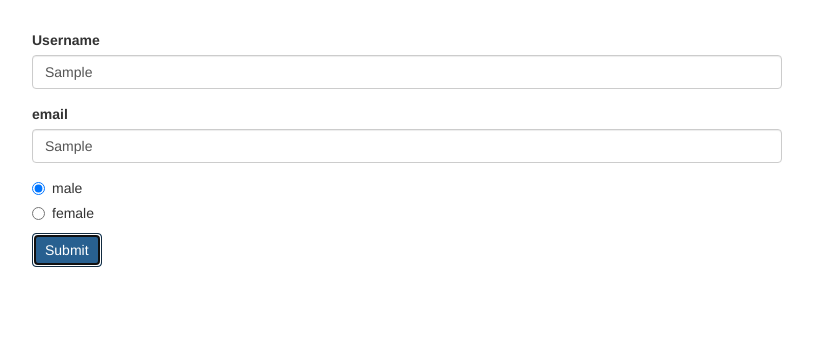
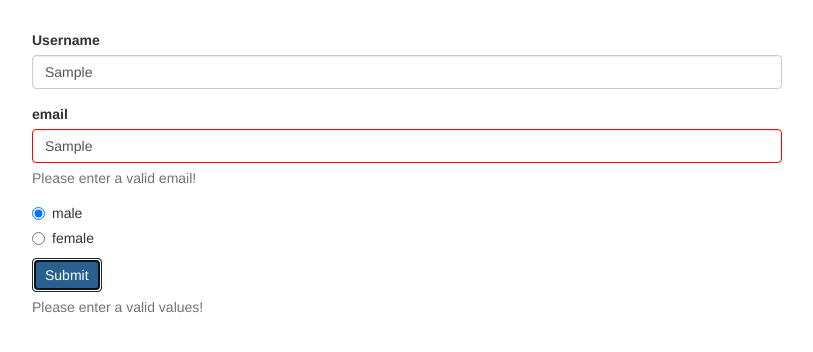
Before and after one commit to naveen-machana/forms-reactive-start, an Angular app: page / in a window 1280 px wide. Both pictures are taken after typing "Sample", "Sample" into the empty fields and a click on the button "Submit". Shown: the top 352 px of the page, without its empty margins (233-1046 px from the left). Built offline with nearby package versions, Linux system fonts and the light colour scheme.

Commit message:
adding nested form groups

```diff
--- a/src/app/app.component.css
+++ b/src/app/app.component.css
@@ -1,3 +1,6 @@
 .container {
   margin-top: 30px;
 }
+input.ng-touched.ng-invalid{
+  border: red 1px solid;
+}
--- a/src/app/app.component.html
+++ b/src/app/app.component.html
@@ -3,6 +3,7 @@
     <div class="col-xs-12 col-sm-10 col-md-8 col-sm-offset-1 col-md-offset-2">
       <form [formGroup]="signupForm"
             (ngSubmit)="onSubmit()">
+        <div formGroupName="userData">
           <div class="form-group">
             <label for="username">Username</label>
             <input
@@ -11,8 +12,8 @@
               class="form-control"
               formControlName="username">
             <span class="help-block"
-            *ngIf="!signupForm.get('username').valid &&
-            signupForm.get('username').touched">Please enter a valid username!</span>
+              *ngIf="!signupForm.get('userData.username').valid &&
+              signupForm.get('userData.username').touched">Please enter a valid username!</span>
           </div>
           <div class="form-group">
             <label for="email">email</label>
@@ -21,7 +22,12 @@
               id="email"
               class="form-control"
               formControlName="email">
+            <span class="help-block"
+              *ngIf="!signupForm.get('userData.email').valid &&
+              signupForm.get('userData.email').touched">Please enter a valid email!</span>
           </div>
+        </div>
+
         <div class="radio" *ngFor="let gender of genders">
           <label>
             <input
@@ -32,6 +38,10 @@
         </div>
         <button class="btn btn-primary" type="submit">Submit</button>
       </form>
+      <span class="help-block"
+        *ngIf="!signupForm.valid &&
+        signupForm.touched">Please enter a valid values!</span>
+
     </div>
   </div>
 </div>
--- a/src/app/app.component.ts
+++ b/src/app/app.component.ts
@@ -9,8 +9,10 @@
 export class AppComponent implements OnInit {
   ngOnInit(): void {
     this.signupForm = new FormGroup({
-      'username': new FormControl(null, Validators.required),
-      'email': new FormControl(null, [Validators.required, Validators.email]),
+      'userData': new FormGroup({
+        'username': new FormControl(null, Validators.required),
+        'email': new FormControl(null, [Validators.required, Validators.email])
+      }),
       'gender': new FormControl('male')
     });
   }
```
Lines whose indentation alone changed are shown as unchanged.
